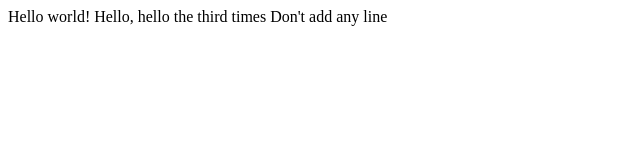
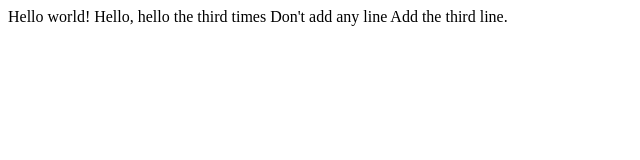
Before and after one commit to locpn/lecture0, a plain HTML site: page hello.html in a window 1280 px wide. Shown: the whole page, without its empty margins (0-640 px from the left). Drawn offline with Linux system fonts and the light colour scheme.

Commit message:
add the third line

```diff
--- a/hello.html
+++ b/hello.html
@@ -7,5 +7,6 @@
   <body>
     Hello world! Hello, hello the third times
     Don't add any line
+    Add the third line.
   </body>
 </html>
```
